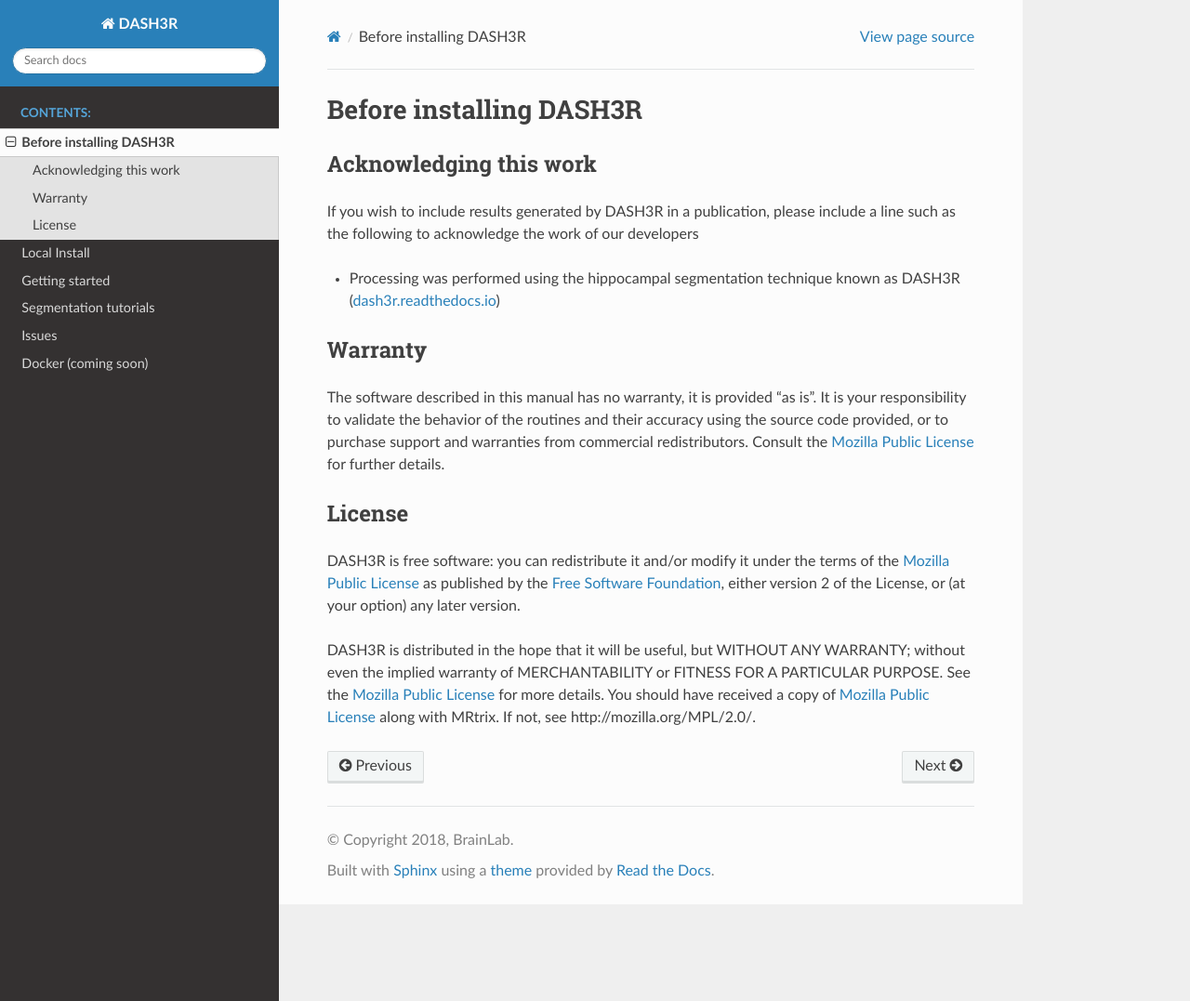
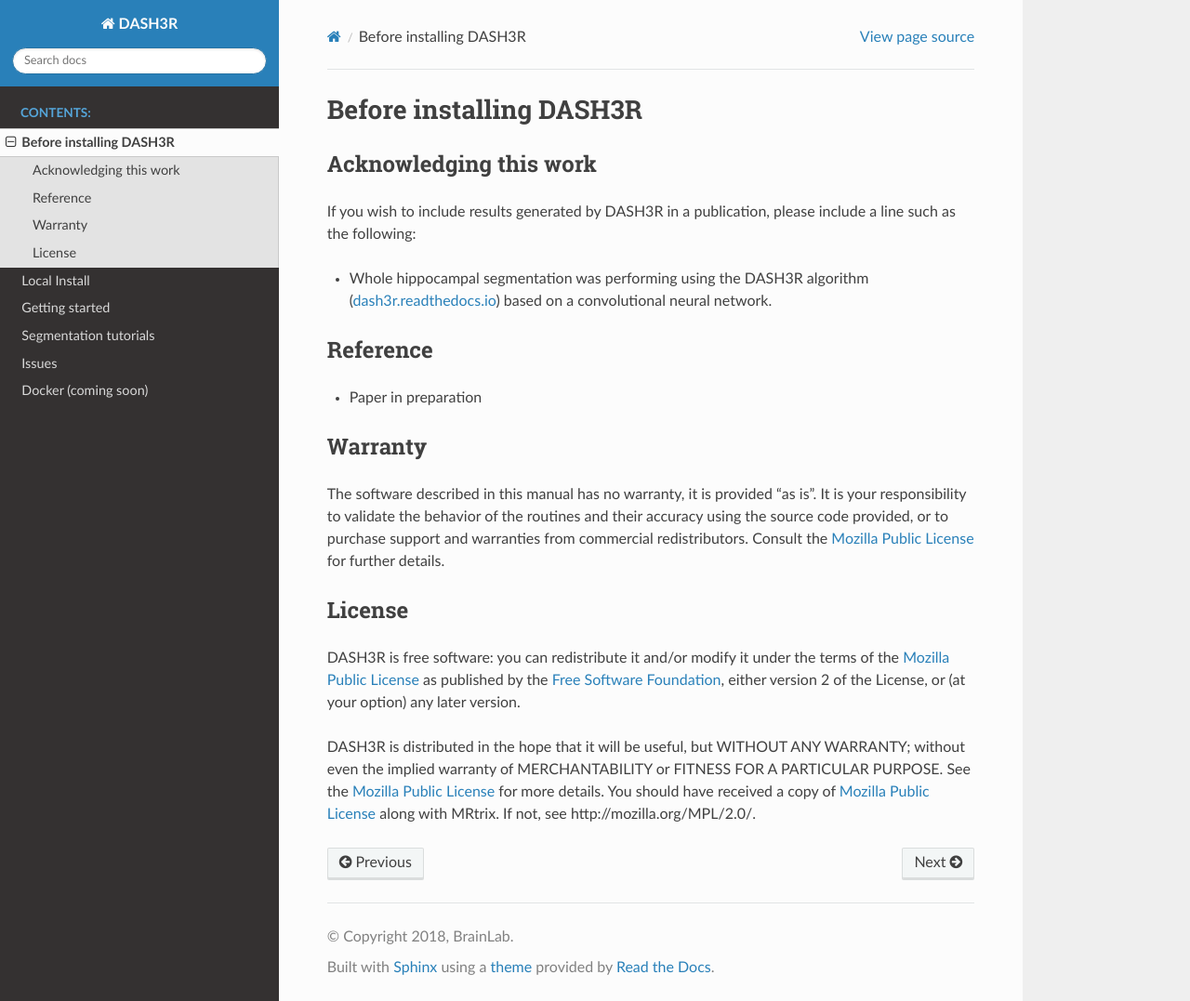
Before and after one commit to AICONSlab/HippMapp3r, a Sphinx documentation site: the page built from docs/before_install.md, in a window 1280 px wide and 1077 px high. Shown: the whole window at 93% size. Built offline with Sphinx 7.4.7 and the Read the Docs theme 2.0.0, drawn with Linux system fonts in a browser that asks for light colours.

```diff
--- a/docs/before_install.md
+++ b/docs/before_install.md
@@ -1,9 +1,14 @@
 # Before installing DASH3R
 
 ## Acknowledging this work
-If you wish to include results generated by DASH3R in a publication, please include a line such as the following to acknowledge the work of our developers
+If you wish to include results generated by DASH3R in a publication, please include a line such as the following:
 
-* Processing was performed using the hippocampal segmentation technique known as DASH3R ([dash3r.readthedocs.io](dash3r.readthedocs.io))
+* Whole hippocampal segmentation was performing using the DASH3R algorithm ([dash3r.readthedocs.io](dash3r.readthedocs.io)) based on a convolutional neural network.
+
+## Reference
+
+* Paper in preparation
+
 
 ## Warranty
 
```
Also changed, not shown: README.md (+3 -0 lines).
